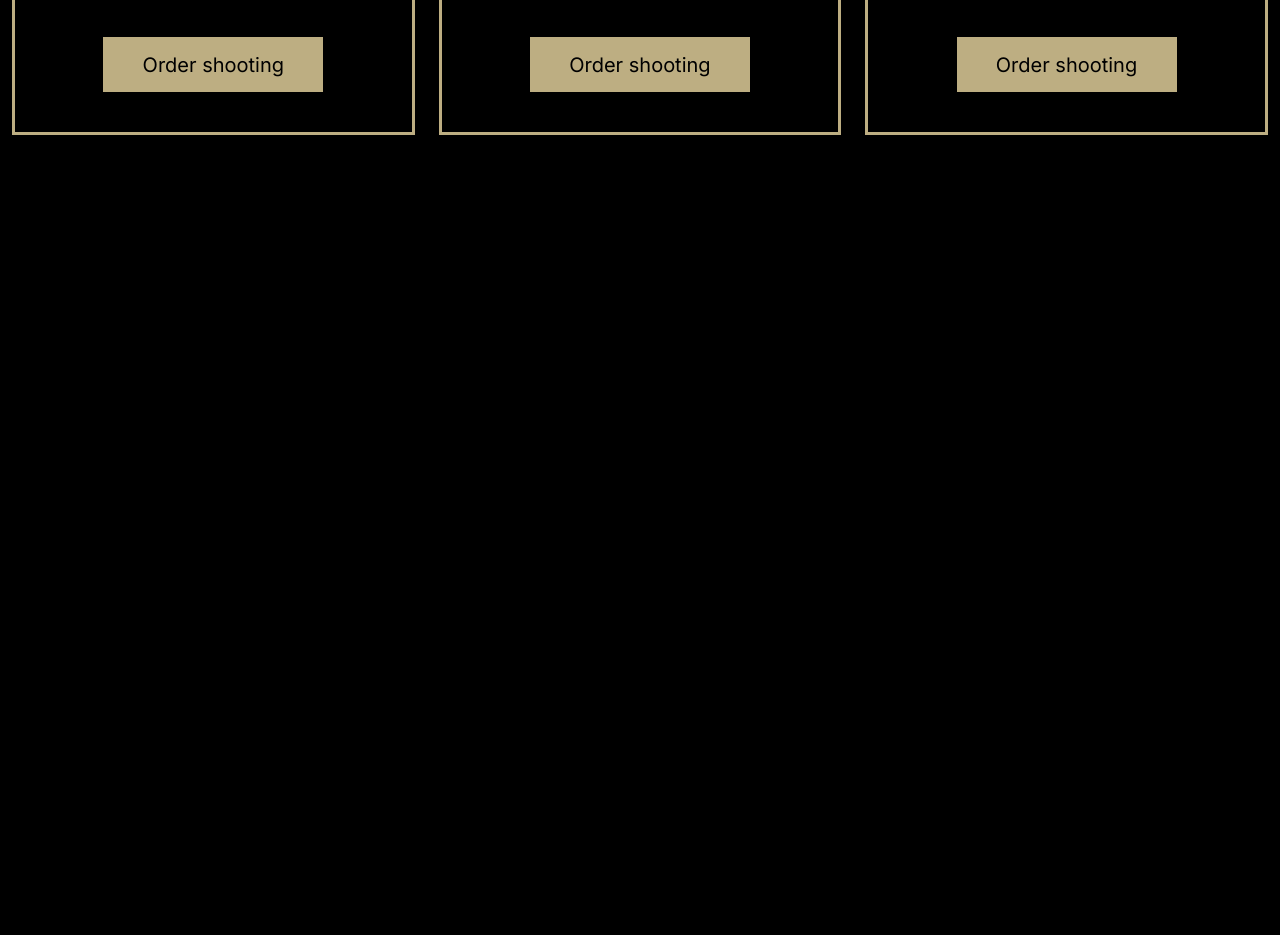
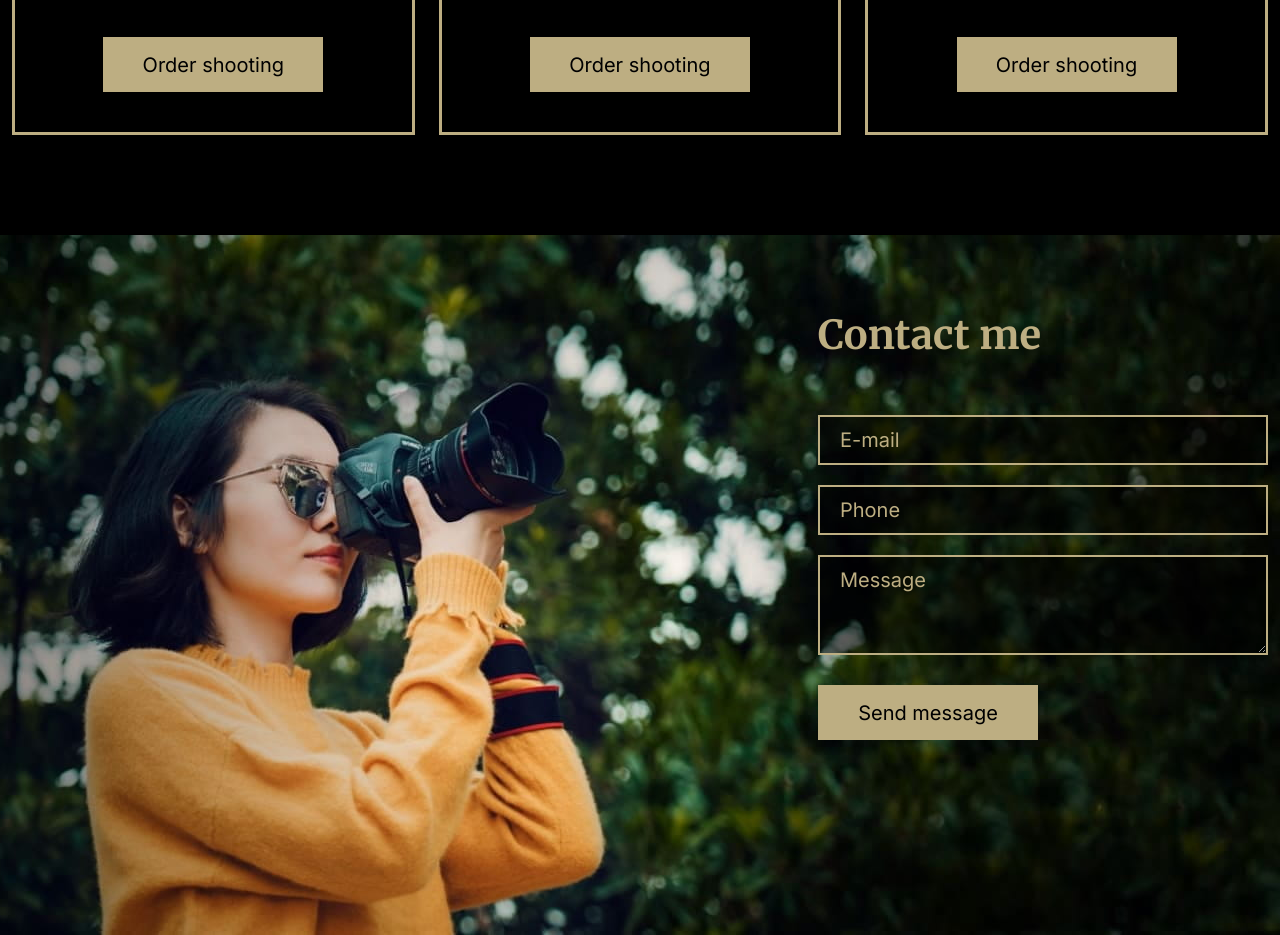
Before and after one commit to PonkinDmitrij/frontend-study, a website built with webpack: page portfolio/src/index.html in a window 1280 px wide. Shown: the part 3418-4353 px from the top of the page. Before the commit the page ends 3653 px from the top, so only its background shows below. Built offline with nearby package versions, Linux system fonts and the light colour scheme.

Commit message:
feat: add contact

```diff
--- a/portfolio/src/index.html
+++ b/portfolio/src/index.html
@@ -203,6 +203,33 @@
             </ul>
           </div>
         </section>
+
+        <section class="contact">
+          <div class="container">
+            <div class="contact__col">
+              <h2 class="contact__title">Contact me</h2>
+              <form action="#" method="post">
+                <label class="visually-hidden" for="e-mail">E-mail</label>
+                <input class="contact__field" id="e-mail" type="text" name="E-mail" placeholder="E-mail" />
+
+                <label class="visually-hidden" for="phone">Phone</label>
+                <input class="contact__field" id="phone" type="text" name="phone" placeholder="Phone" />
+
+                <label class="visually-hidden" for="message">Message</label>
+                <textarea
+                  class="contact__field contact__field--textarea"
+                  name="message"
+                  id="message"
+                  cols="30"
+                  rows="2"
+                  placeholder="Message"
+                ></textarea>
+
+                <button class="btn" type="submit">Send message</button>
+              </form>
+            </div>
+          </div>
+        </section>
       </main>
       <div class="page__footer-wrapper"></div>
     </div>
--- /dev/null
+++ b/portfolio/src/scss/blocks/contact.scss
@@ -0,0 +1,37 @@
+.contact {
+  min-height: 700px;
+  padding: 60px 0;
+  background: var(--black) url(../img/bg/contact-bg.jpg) center/cover no-repeat;
+
+  &__col {
+    width: 450px;
+    margin-left: auto;
+  }
+
+  &__title {
+    margin: 0;
+    margin-bottom: 40px;
+    color: var(--primary-color);
+  }
+
+  &__field {
+    width: 100%;
+    padding: 3px 20px;
+    margin-bottom: 20px;
+    border: 2px solid var(--primary-color);
+    font: inherit;
+    color: var(--primary-color);
+    background-color: rgb(0 0 0 / 0.5);
+
+    &::placeholder {
+      color: var(--primary-color);
+    }
+
+    &--textarea {
+      display: block;
+      height: 100px;
+      margin-bottom: 30px;
+      resize: vertical;
+    }
+  }
+}
--- a/portfolio/src/scss/style.scss
+++ b/portfolio/src/scss/style.scss
@@ -14,3 +14,4 @@
 @import './blocks/skills.scss';
 @import './blocks/portfolio.scss';
 @import './blocks/price.scss';
+@import './blocks/contact.scss';
```
Also changed, not shown: portfolio/src/img/bg/contact-bg.jpg (added).
